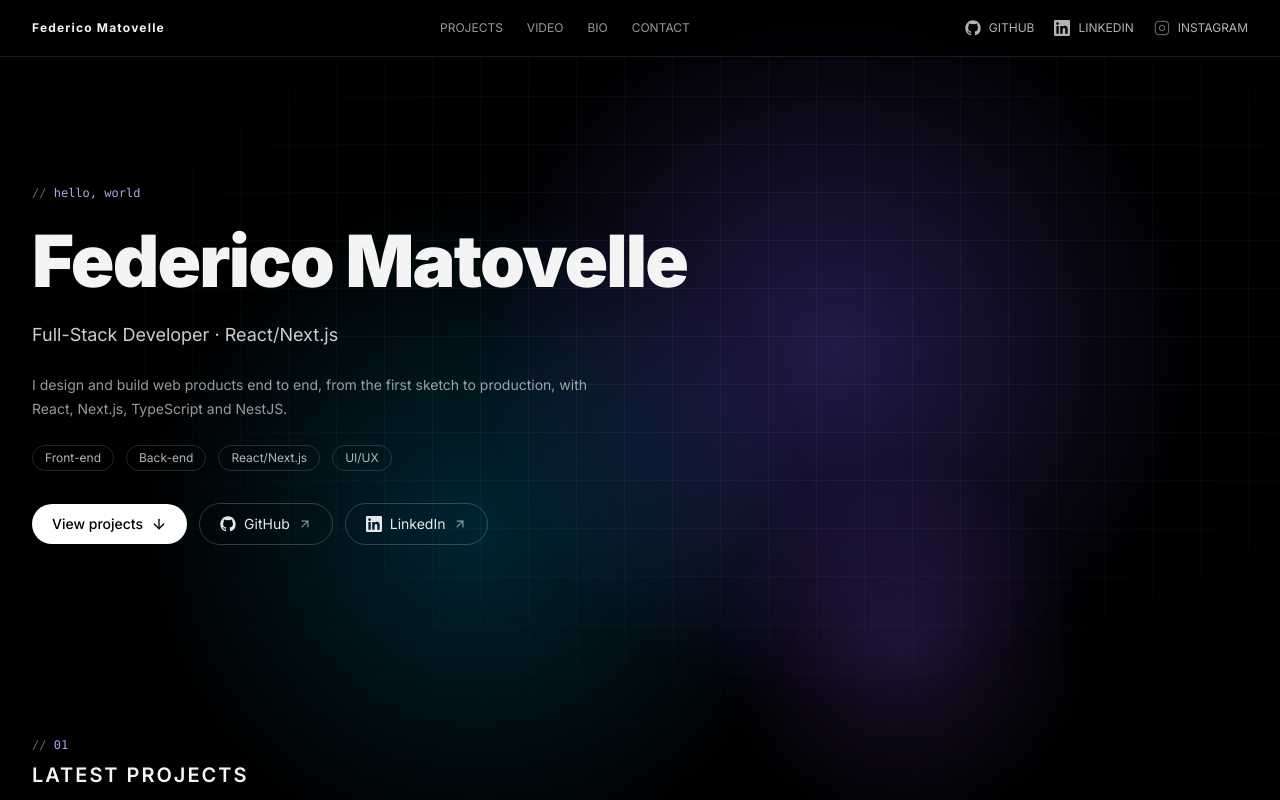
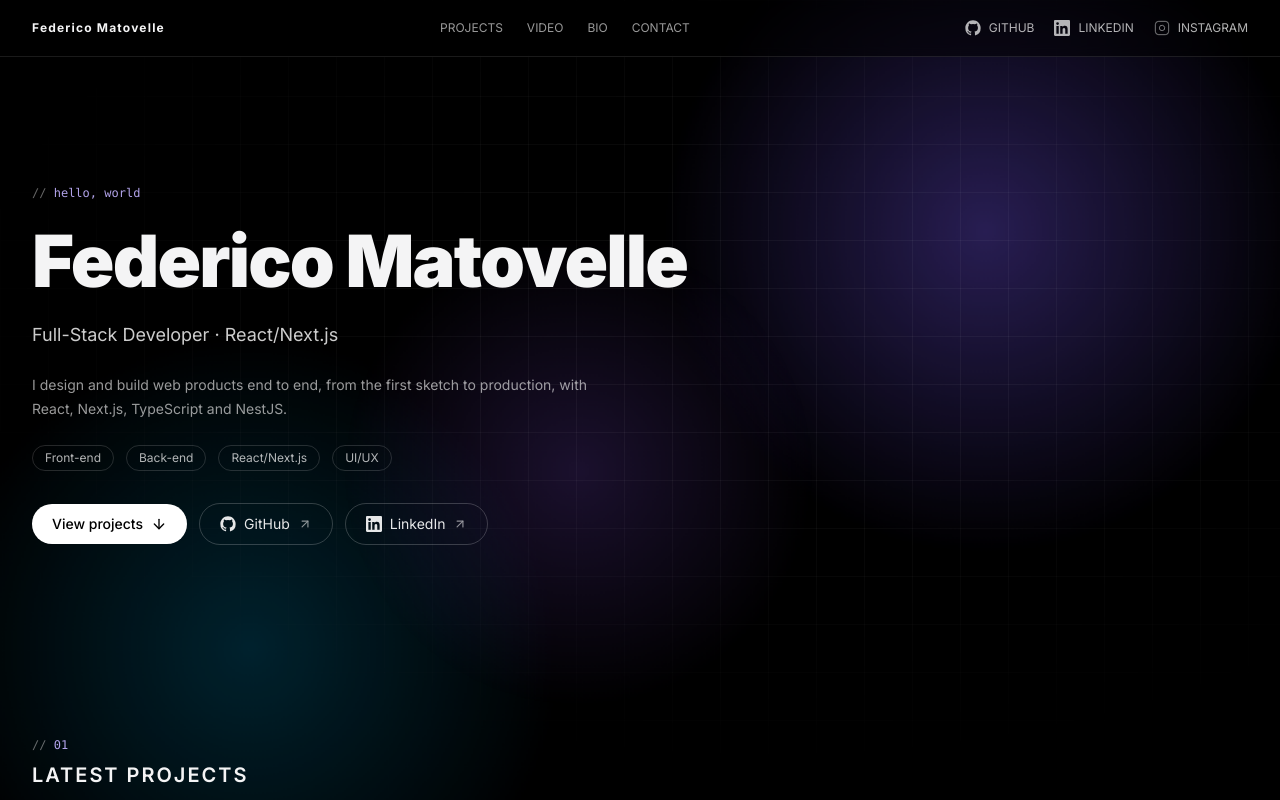
Before and after one commit to fmatovelle/federicomatovelle-portfolio, a Next.js app: page / in a window 1280 px wide. Shown: the top 800 px of the page. Built offline with nearby package versions, Linux system fonts and the light colour scheme.

Commit message:
Slow background drift to a gentler pace
20-24s loops with smaller travel: visible but subtle.

Co-Authored-By: Claude Opus 5.5 <noreply@anthropic.com>
Claude-Session: https://claude.ai/code/session_01BsUv3zKADnHc9t5N5APM4b

```diff
--- a/src/app/globals.css
+++ b/src/app/globals.css
@@ -9,20 +9,20 @@ html { scroll-behavior: smooth; }
 /* ---------- Animated background ---------- */
 @keyframes drift-a {
   0%, 100% { transform: translate3d(0, 0, 0) scale(1); opacity: 1; }
-  50% { transform: translate3d(-22vw, 28vh, 0) scale(1.25); opacity: 0.75; }
+  50% { transform: translate3d(-14vw, 18vh, 0) scale(1.15); opacity: 0.8; }
 }
 @keyframes drift-b {
   0%, 100% { transform: translate3d(0, 0, 0) scale(1); opacity: 0.8; }
-  50% { transform: translate3d(28vw, -24vh, 0) scale(1.15); opacity: 1; }
+  50% { transform: translate3d(16vw, -14vh, 0) scale(1.1); opacity: 1; }
 }
 @keyframes drift-c {
   0%, 100% { transform: translate3d(0, 0, 0) scale(1); }
-  33% { transform: translate3d(-20vw, -16vh, 0) scale(1.2); }
-  66% { transform: translate3d(14vw, 12vh, 0) scale(0.9); }
+  33% { transform: translate3d(-12vw, -10vh, 0) scale(1.12); }
+  66% { transform: translate3d(9vw, 8vh, 0) scale(0.94); }
 }
-.glow-drift-a { animation: drift-a 12s ease-in-out infinite; will-change: transform, opacity; }
-.glow-drift-b { animation: drift-b 15s ease-in-out infinite; will-change: transform, opacity; }
-.glow-drift-c { animation: drift-c 10s ease-in-out infinite; will-change: transform; }
+.glow-drift-a { animation: drift-a 20s ease-in-out infinite; will-change: transform, opacity; }
+.glow-drift-b { animation: drift-b 24s ease-in-out infinite; will-change: transform, opacity; }
+.glow-drift-c { animation: drift-c 18s ease-in-out infinite; will-change: transform; }
 
 /* Card border glow that follows the cursor (see NeonBorder) */
 .card-spotlight {
```
